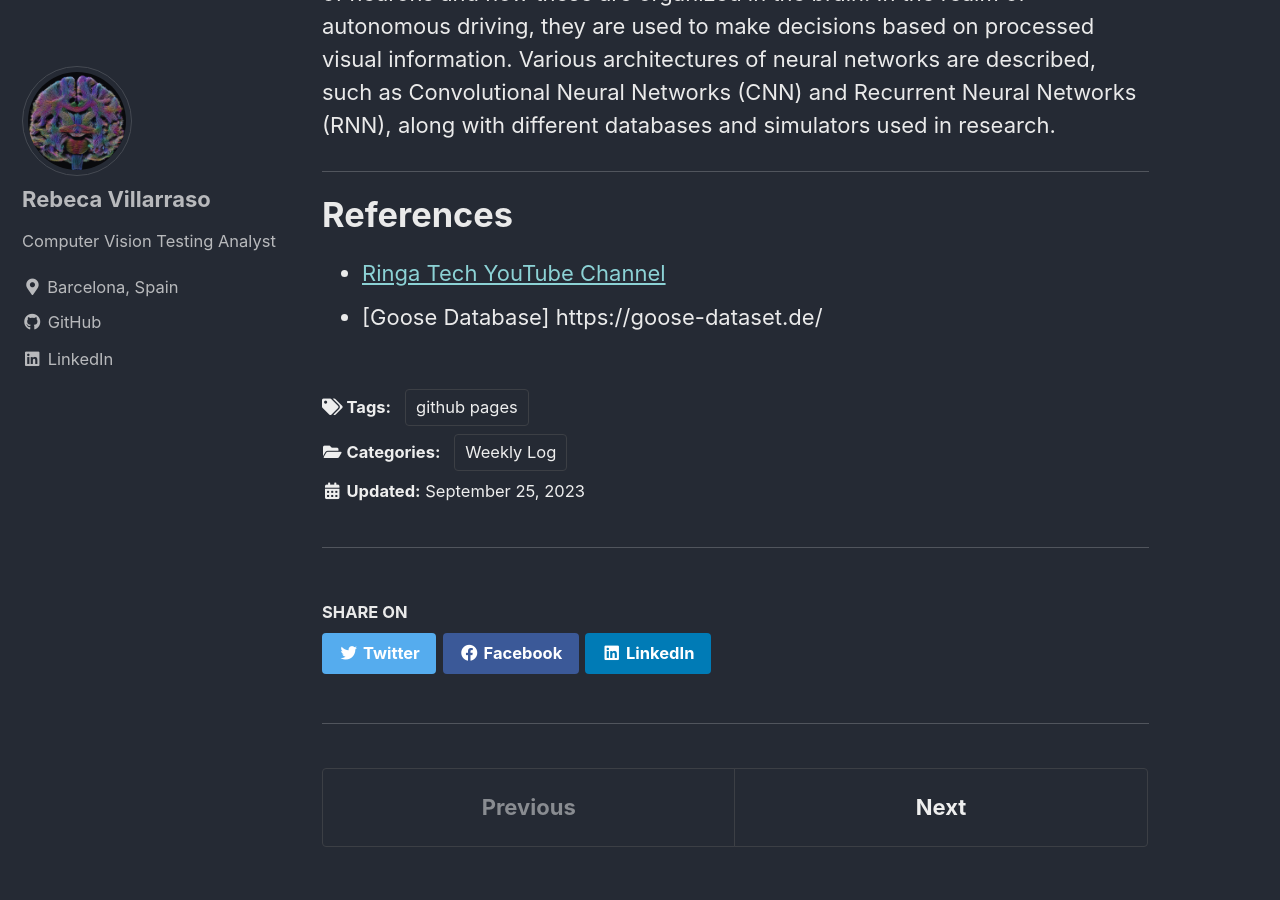
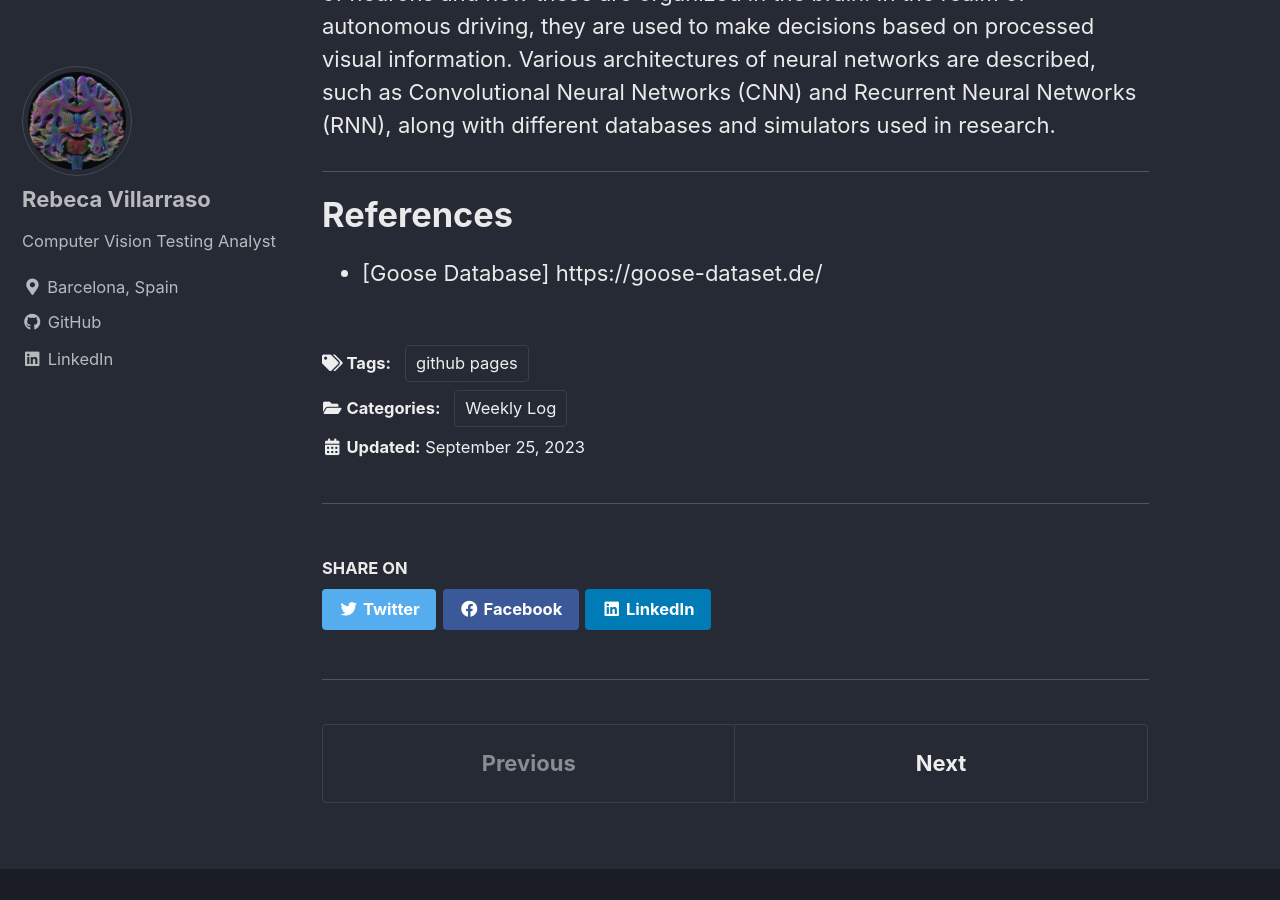
Before and after one commit to RoboticsLabURJC/2024-tfm-rebeca-villaraso, a Jekyll site: the page built from docs/_posts/2023-09-25-Week-0.md, in a window 1280 px wide and 900 px high, scrolled down 1520 px. Built offline with Jekyll 4.4.1, drawn with Linux system fonts in a browser that asks for light colours; cached includes are drawn as plain includes.

Commit message:
Update 2023-09-25-Week-0.md

```diff
--- a/docs/_posts/2023-09-25-Week-0.md
+++ b/docs/_posts/2023-09-25-Week-0.md
@@ -43,5 +43,4 @@ Neural Networks are a mathematical model inspired by the biological behavior of
 
 # References
 
-* [Ringa Tech YouTube Channel](https://www.youtube.com/@RingaTech)
 * [Goose Database] https://goose-dataset.de/
```
